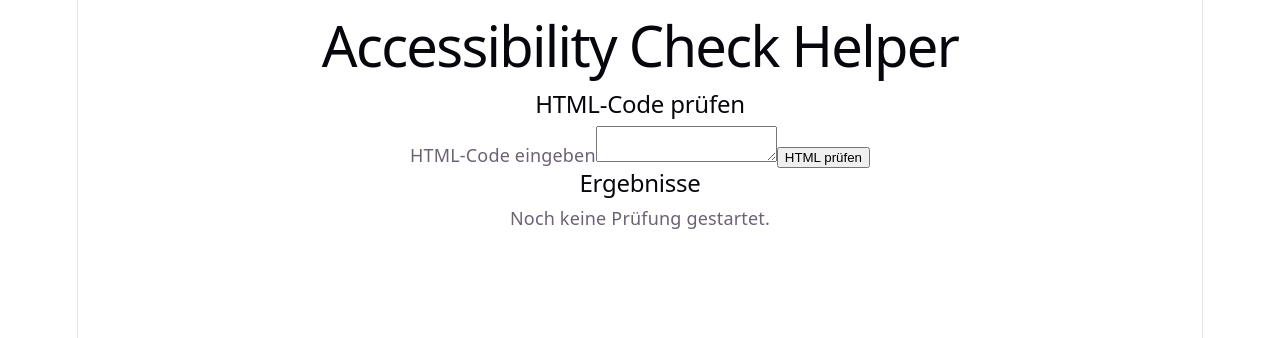
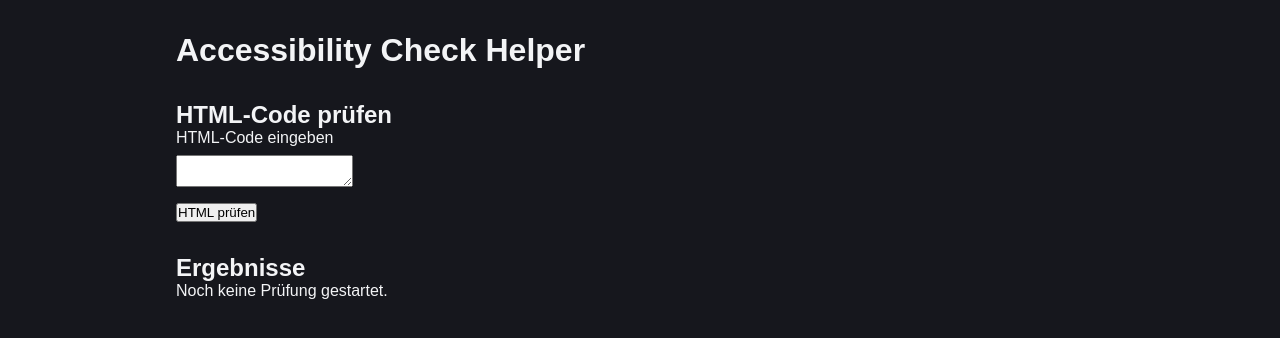
Before and after one commit to Lu-Nes/accessibility-check-helper, a React (Vite) app: page / in a window 1280 px wide. Shown: the top 338 px of the page. Built offline with nearby package versions, Linux system fonts and the light colour scheme.

Commit message:
CSS-Grundlage aufgeräumt

```diff
--- a/src/App.css
+++ b/src/App.css
@@ -1,184 +1,22 @@
-.counter {
-  font-size: 16px;
-  padding: 5px 10px;
-  border-radius: 5px;
-  color: var(--accent);
-  background: var(--accent-bg);
-  border: 2px solid transparent;
-  transition: border-color 0.3s;
-  margin-bottom: 24px;
+/* Styling für die sichtbare App-Oberfläche */
 
-  &:hover {
-    border-color: var(--accent-border);
-  }
-  &:focus-visible {
-    outline: 2px solid var(--accent);
-    outline-offset: 2px;
-  }
+main {
+  max-width: 60rem;
+  margin: 0 auto;
+  padding: 2rem 1rem;
 }
 
-.hero {
-  position: relative;
-
-  .base,
-  .framework,
-  .vite {
-    inset-inline: 0;
-    margin: 0 auto;
-  }
-
-  .base {
-    width: 170px;
-    position: relative;
-    z-index: 0;
-  }
-
-  .framework,
-  .vite {
-    position: absolute;
-  }
-
-  .framework {
-    z-index: 1;
-    top: 34px;
-    height: 28px;
-    transform: perspective(2000px) rotateZ(300deg) rotateX(44deg) rotateY(39deg)
-      scale(1.4);
-  }
-
-  .vite {
-    z-index: 0;
-    top: 107px;
-    height: 26px;
-    width: auto;
-    transform: perspective(2000px) rotateZ(300deg) rotateX(40deg) rotateY(39deg)
-      scale(0.8);
-  }
+section {
+  margin-top: 2rem;
 }
 
-#center {
-  display: flex;
-  flex-direction: column;
-  gap: 25px;
-  place-content: center;
-  place-items: center;
-  flex-grow: 1;
-
-  @media (max-width: 1024px) {
-    padding: 32px 20px 24px;
-    gap: 18px;
-  }
+label,
+textarea,
+button {
+  display: block;
 }
 
-#next-steps {
-  display: flex;
-  border-top: 1px solid var(--border);
-  text-align: left;
-
-  & > div {
-    flex: 1 1 0;
-    padding: 32px;
-    @media (max-width: 1024px) {
-      padding: 24px 20px;
-    }
-  }
-
-  .icon {
-    margin-bottom: 16px;
-    width: 22px;
-    height: 22px;
-  }
-
-  @media (max-width: 1024px) {
-    flex-direction: column;
-    text-align: center;
-  }
+textarea {
+  margin-top: 0.5rem;
+  margin-bottom: 1rem;
 }
-
-#docs {
-  border-right: 1px solid var(--border);
-
-  @media (max-width: 1024px) {
-    border-right: none;
-    border-bottom: 1px solid var(--border);
-  }
-}
-
-#next-steps ul {
-  list-style: none;
-  padding: 0;
-  display: flex;
-  gap: 8px;
-  margin: 32px 0 0;
-
-  .logo {
-    height: 18px;
-  }
-
-  a {
-    color: var(--text-h);
-    font-size: 16px;
-    border-radius: 6px;
-    background: var(--social-bg);
-    display: flex;
-    padding: 6px 12px;
-    align-items: center;
-    gap: 8px;
-    text-decoration: none;
-    transition: box-shadow 0.3s;
-
-    &:hover {
-      box-shadow: var(--shadow);
-    }
-    .button-icon {
-      height: 18px;
-      width: 18px;
-    }
-  }
-
-  @media (max-width: 1024px) {
-    margin-top: 20px;
-    flex-wrap: wrap;
-    justify-content: center;
-
-    li {
-      flex: 1 1 calc(50% - 8px);
-    }
-
-    a {
-      width: 100%;
-      justify-content: center;
-      box-sizing: border-box;
-    }
-  }
-}
-
-#spacer {
-  height: 88px;
-  border-top: 1px solid var(--border);
-  @media (max-width: 1024px) {
-    height: 48px;
-  }
-}
-
-.ticks {
-  position: relative;
-  width: 100%;
-
-  &::before,
-  &::after {
-    content: '';
-    position: absolute;
-    top: -4.5px;
-    border: 5px solid transparent;
-  }
-
-  &::before {
-    left: 0;
-    border-left-color: var(--border);
-  }
-  &::after {
-    right: 0;
-    border-right-color: var(--border);
-  }
-}
--- a/src/index.css
+++ b/src/index.css
@@ -1,111 +1,13 @@
-:root {
-  --text: #6b6375;
-  --text-h: #08060d;
-  --bg: #fff;
-  --border: #e5e4e7;
-  --code-bg: #f4f3ec;
-  --accent: #aa3bff;
-  --accent-bg: rgba(170, 59, 255, 0.1);
-  --accent-border: rgba(170, 59, 255, 0.5);
-  --social-bg: rgba(244, 243, 236, 0.5);
-  --shadow:
-    rgba(0, 0, 0, 0.1) 0 10px 15px -3px, rgba(0, 0, 0, 0.05) 0 4px 6px -2px;
+/* Globale Basis-Regeln für die ganze Webseite */
 
-  --sans: system-ui, 'Segoe UI', Roboto, sans-serif;
-  --heading: system-ui, 'Segoe UI', Roboto, sans-serif;
-  --mono: ui-monospace, Consolas, monospace;
-
-  font: 18px/145% var(--sans);
-  letter-spacing: 0.18px;
-  color-scheme: light dark;
-  color: var(--text);
-  background: var(--bg);
-  font-synthesis: none;
-  text-rendering: optimizeLegibility;
-  -webkit-font-smoothing: antialiased;
-  -moz-osx-font-smoothing: grayscale;
-
-  @media (max-width: 1024px) {
-    font-size: 16px;
-  }
-}
-
-@media (prefers-color-scheme: dark) {
-  :root {
-    --text: #9ca3af;
-    --text-h: #f3f4f6;
-    --bg: #16171d;
-    --border: #2e303a;
-    --code-bg: #1f2028;
-    --accent: #c084fc;
-    --accent-bg: rgba(192, 132, 252, 0.15);
-    --accent-border: rgba(192, 132, 252, 0.5);
-    --social-bg: rgba(47, 48, 58, 0.5);
-    --shadow:
-      rgba(0, 0, 0, 0.4) 0 10px 15px -3px, rgba(0, 0, 0, 0.25) 0 4px 6px -2px;
-  }
-
-  #social .button-icon {
-    filter: invert(1) brightness(2);
-  }
+*{
+  margin: 0;
+  padding: 0;
+  box-sizing: border-box;
 }
 
 body {
-  margin: 0;
+  font-family: Arial, sans-serif;
+  background-color: #16171d;
+  color: #f3f4f6;
 }
-
-#root {
-  width: 1126px;
-  max-width: 100%;
-  margin: 0 auto;
-  text-align: center;
-  border-inline: 1px solid var(--border);
-  min-height: 100svh;
-  display: flex;
-  flex-direction: column;
-  box-sizing: border-box;
-}
-
-h1,
-h2 {
-  font-family: var(--heading);
-  font-weight: 500;
-  color: var(--text-h);
-}
-
-h1 {
-  font-size: 56px;
-  letter-spacing: -1.68px;
-  margin: 32px 0;
-  @media (max-width: 1024px) {
-    font-size: 36px;
-    margin: 20px 0;
-  }
-}
-h2 {
-  font-size: 24px;
-  line-height: 118%;
-  letter-spacing: -0.24px;
-  margin: 0 0 8px;
-  @media (max-width: 1024px) {
-    font-size: 20px;
-  }
-}
-p {
-  margin: 0;
-}
-
-code,
-.counter {
-  font-family: var(--mono);
-  display: inline-flex;
-  border-radius: 4px;
-  color: var(--text-h);
-}
-
-code {
-  font-size: 15px;
-  line-height: 135%;
-  padding: 4px 8px;
-  background: var(--code-bg);
-}
```
